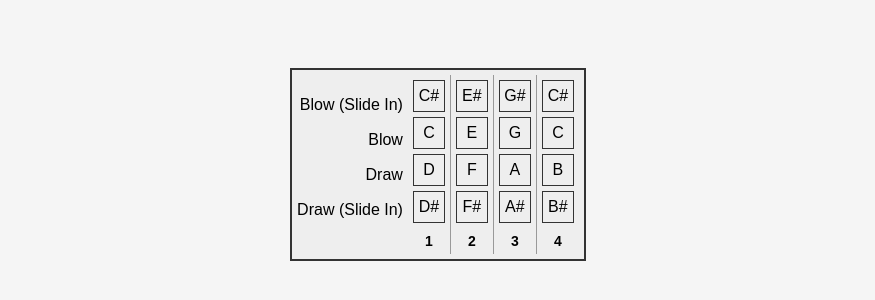
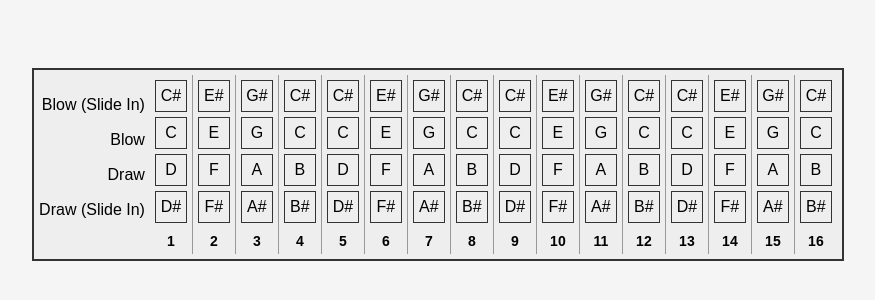
Before and after one commit to shrichris/chromatic_harmonica_visualiser, a website: page public/index.html in a window 1280 px wide. Shown: the part 236-536 px from the top of the page, without its empty margins (202-1077 px from the left). Drawn offline with Linux system fonts and the light colour scheme.

Commit message:
Updated to 16 holes

```diff
--- a/public/index.html
+++ b/public/index.html
@@ -17,6 +17,7 @@
 
     <!-- Add the remaining holes with their respective notes -->
 
+    <!-- Holes 1-4 -->
     <div class="hole" data-notes="C#,C,D,D#">
         <div class="note blow-slide">C#</div>
         <div class="note blow">C</div>
@@ -46,6 +47,95 @@
         <div class="hole-label">4</div>
       </div>
 
+    <!-- Holes 5-8 -->
+    <div class="hole" data-notes="C#,C,D,D#">
+        <div class="note blow-slide">C#</div>
+        <div class="note blow">C</div>
+        <div class="note draw">D</div>
+        <div class="note draw-slide">D#</div>
+        <div class="hole-label">5</div>
+      </div>
+      <div class="hole" data-notes="E#,E,F,F#">
+        <div class="note blow-slide">E#</div>
+        <div class="note blow">E</div>
+        <div class="note draw">F</div>
+        <div class="note draw-slide">F#</div>
+        <div class="hole-label">6</div>
+      </div>
+      <div class="hole" data-notes="G#,G,A,A#">
+        <div class="note blow-slide">G#</div>
+        <div class="note blow">G</div>
+        <div class="note draw">A</div>
+        <div class="note draw-slide">A#</div>
+        <div class="hole-label">7</div>
+      </div>
+      <div class="hole" data-notes="C#,C,B,B#">
+        <div class="note blow-slide">C#</div>
+        <div class="note blow">C</div>
+        <div class="note draw">B</div>
+        <div class="note draw-slide">B#</div>
+        <div class="hole-label">8</div>
+      </div>
+
+    <!-- Holes 9-12 -->
+    <div class="hole" data-notes="C#,C,D,D#">
+        <div class="note blow-slide">C#</div>
+        <div class="note blow">C</div>
+        <div class="note draw">D</div>
+        <div class="note draw-slide">D#</div>
+        <div class="hole-label">9</div>
+      </div>
+      <div class="hole" data-notes="E#,E,F,F#">
+        <div class="note blow-slide">E#</div>
+        <div class="note blow">E</div>
+        <div class="note draw">F</div>
+        <div class="note draw-slide">F#</div>
+        <div class="hole-label">10</div>
+      </div>
+      <div class="hole" data-notes="G#,G,A,A#">
+        <div class="note blow-slide">G#</div>
+        <div class="note blow">G</div>
+        <div class="note draw">A</div>
+        <div class="note draw-slide">A#</div>
+        <div class="hole-label">11</div>
+      </div>
+      <div class="hole" data-notes="C#,C,B,B#">
+        <div class="note blow-slide">C#</div>
+        <div class="note blow">C</div>
+        <div class="note draw">B</div>
+        <div class="note draw-slide">B#</div>
+        <div class="hole-label">12</div>
+      </div>
+
+    <!-- Holes 13-16 -->
+    <div class="hole" data-notes="C#,C,D,D#">
+        <div class="note blow-slide">C#</div>
+        <div class="note blow">C</div>
+        <div class="note draw">D</div>
+        <div class="note draw-slide">D#</div>
+        <div class="hole-label">13</div>
+      </div>
+      <div class="hole" data-notes="E#,E,F,F#">
+        <div class="note blow-slide">E#</div>
+        <div class="note blow">E</div>
+        <div class="note draw">F</div>
+        <div class="note draw-slide">F#</div>
+        <div class="hole-label">14</div>
+      </div>
+      <div class="hole" data-notes="G#,G,A,A#">
+        <div class="note blow-slide">G#</div>
+        <div class="note blow">G</div>
+        <div class="note draw">A</div>
+        <div class="note draw-slide">A#</div>
+        <div class="hole-label">15</div>
+      </div>
+      <div class="hole" data-notes="C#,C,B,B#">
+        <div class="note blow-slide">C#</div>
+        <div class="note blow">C</div>
+        <div class="note draw">B</div>
+        <div class="note draw-slide">B#</div>
+        <div class="hole-label">16</div>
+      </div>
 
 </div>
   <script src="scripts.js"></script>
```
